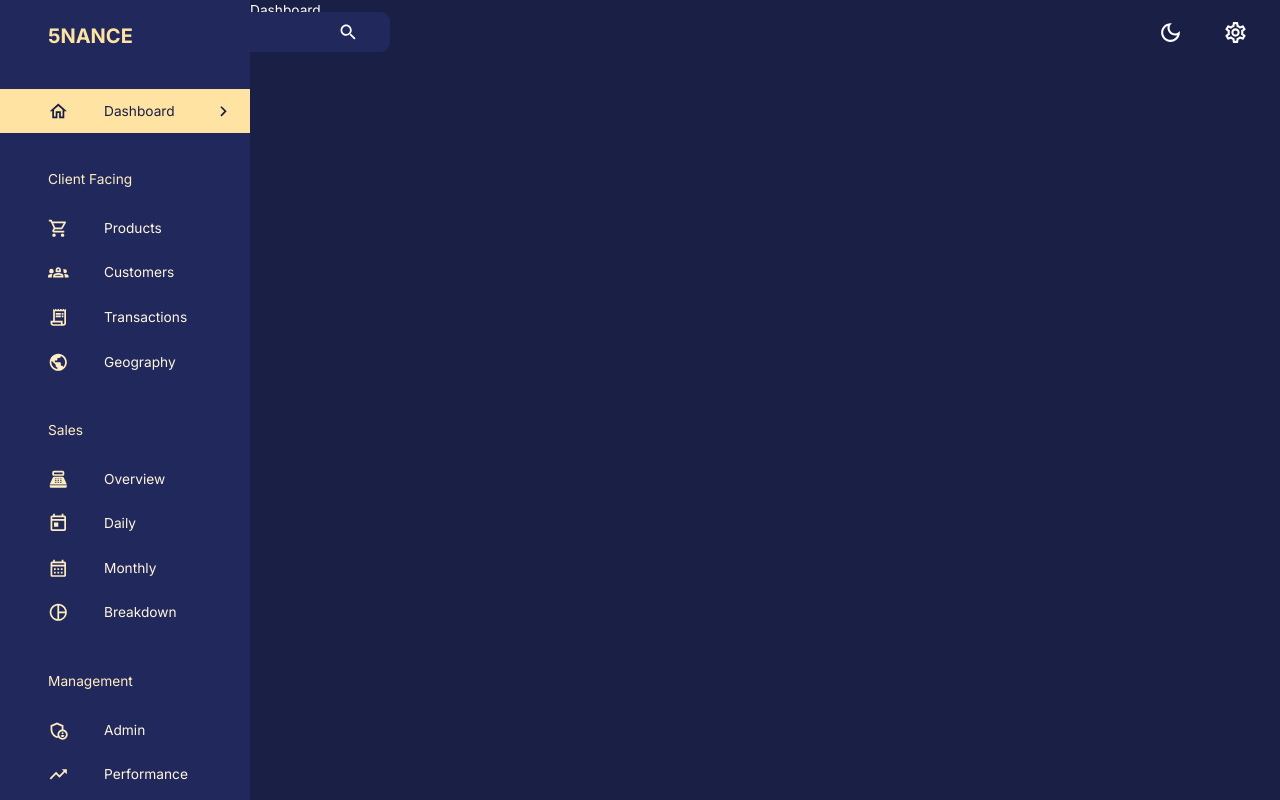
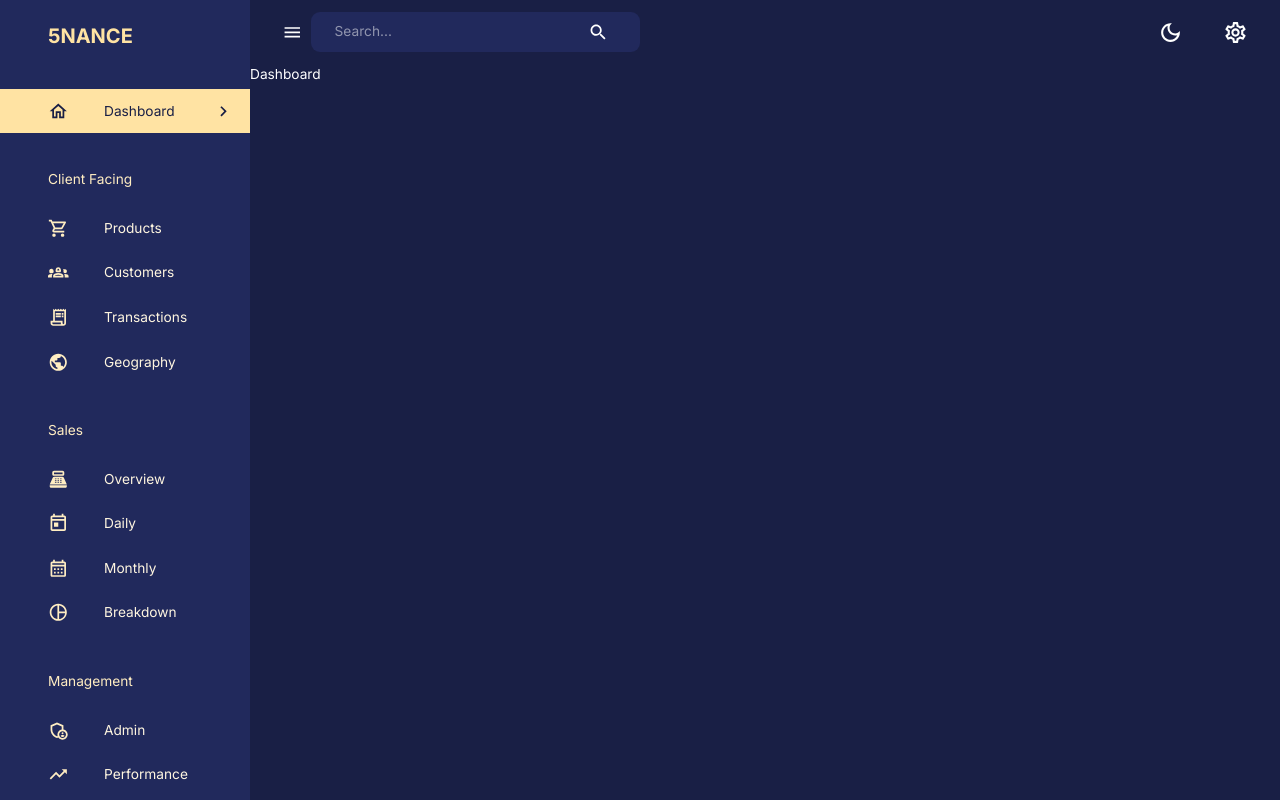
Before and after one commit to shreyansh-1711/Admin-DashBoard-in-MERN, a React (Create React App) app in the folder client/: page /dashboard in a window 1280 px wide. Built offline with nearby package versions, Linux system fonts and the light colour scheme.

Commit message:
Sidebar and navbar adjustment completed

```diff
--- a/client/src/App.js
+++ b/client/src/App.js
@@ -18,8 +18,8 @@ function App() {
         <CssBaseline />  {/*CssBaseline is sort of css reset added to the <head /> of your document.  */}
           <Routes>
             <Route element = { <Layout /> }>
-              <Route path="/" element={<Navigate to="/dashboard" replace /> } />
-              <Route path="/dashboard" element={<Dashboard /> } />
+            <Route path="/" element={<Navigate to="/dashboard" replace />} />
+              <Route path="/dashboard" element={<Dashboard />} />
             </Route>
           </Routes>
       </ThemeProvider>
--- a/client/src/components/Navbar.jsx
+++ b/client/src/components/Navbar.jsx
@@ -12,11 +12,16 @@ import { useDispatch } from "react-redux";
 import { setMode } from "state";
 import profileImage from "assets/shreyansh.jpg";
 import {
-  useTheme,
-  Toolbar,
   AppBar,
+  Button,
+  Box,
+  Typography,
   IconButton,
   InputBase,
+  Toolbar,
+  Menu,
+  MenuItem,
+  useTheme,
 } from "@mui/material";
 
 const Navbar = ({ user, isSidebarOpen, setIsSidebarOpen }) => {
@@ -26,13 +31,13 @@ const Navbar = ({ user, isSidebarOpen, setIsSidebarOpen }) => {
   return (
     <AppBar
       sx={{
-        positiom: "static",
+        position: "static",
         background: "none",
         boxShadow: "none",
       }}
     >
       <Toolbar sx={{ justifyContent: "space-between" }}>
-        {/* Left Side  */}
+        {/* LEFT SIDE */}
         <FlexBetween>
           <IconButton onClick={() => setIsSidebarOpen(!isSidebarOpen)}>
             <MenuIcon />
@@ -50,7 +55,7 @@ const Navbar = ({ user, isSidebarOpen, setIsSidebarOpen }) => {
           </FlexBetween>
         </FlexBetween>
 
-        {/* Right Side  */}
+        {/* RIGHT SIDE */}
         <FlexBetween gap="1.5rem">
           <IconButton onClick={() => dispatch(setMode())}>
             {theme.palette.mode === "dark" ? (
@@ -62,6 +67,7 @@ const Navbar = ({ user, isSidebarOpen, setIsSidebarOpen }) => {
           <IconButton>
             <SettingsOutlined sx={{ fontSize: "25px" }} />
           </IconButton>
+
         </FlexBetween>
       </Toolbar>
     </AppBar>
--- a/client/src/scenes/layout/index.jsx
+++ b/client/src/scenes/layout/index.jsx
@@ -1,7 +1,5 @@
-import React from "react";
-import { useState } from "react";
-import { Box } from "@mui/material";
-import {useMediaQuery} from "@mui/material";
+import React, { useState } from "react";
+import { Box, useMediaQuery } from "@mui/material";
 import { Outlet } from "react-router-dom";
 import { useSelector } from "react-redux";
 import Navbar from "components/Navbar";
@@ -10,16 +8,19 @@ import Sidebar from "components/Sidebar";
 const Layout = () => {
   const isNonMobile = useMediaQuery("(min-width: 600px)");
   const [isSidebarOpen, setIsSidebarOpen] = useState(true);
+
   return (
     <Box display={isNonMobile ? "flex" : "block"} width="100%" height="100%">
       <Sidebar
+        // user={data || {}}
         isNonMobile={isNonMobile}
         drawerWidth="250px"
         isSidebarOpen={isSidebarOpen}
         setIsSidebarOpen={setIsSidebarOpen}
       />
-      <Box>
+      <Box flexGrow={1}>
         <Navbar
+          // user={data || {}}
           isSidebarOpen={isSidebarOpen}
           setIsSidebarOpen={setIsSidebarOpen}
         />
```
